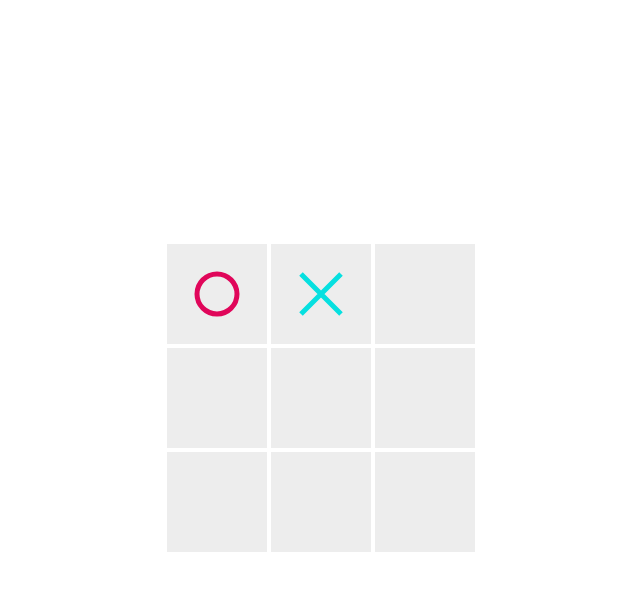
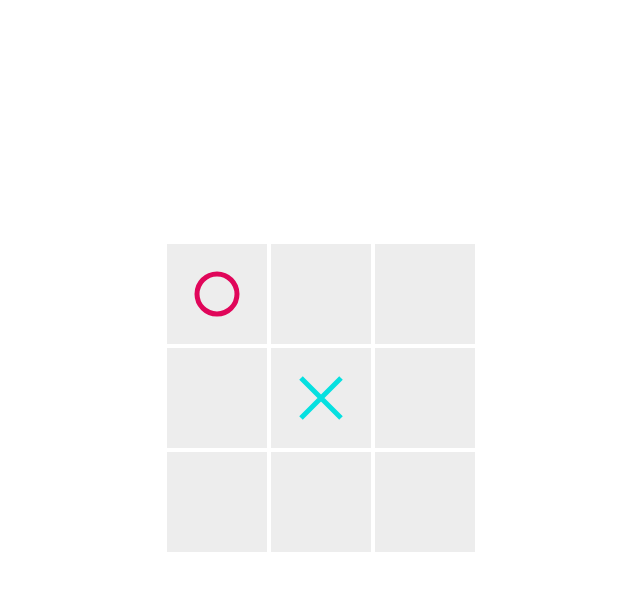
Before and after one commit to ihsavru/tic-tac-toe, a plain HTML site: page index.html in a window 1280 px wide. Both pictures are taken after a click on the element 525 px from the left and 294 px from the top of the page. Shown: the whole page, without its empty margins (308-948 px from the left). Drawn offline with nearby package versions, Linux system fonts and the light colour scheme.

Commit message:
Added minimax

```diff
--- /dev/null
+++ b/ai.js
@@ -0,0 +1,163 @@
+var board = [0,1,2,3,4,5,6,7,8];
+var humanPlayer = 'O', aiPlayer = 'X';
+
+function reloadGame(){
+    board = [0,1,2,3,4,5,6,7,8];
+    $('canvas').each(function(){
+        var x = parseInt($(this).attr('id'));
+        var c = document.getElementById(x);
+        var ctx=c.getContext('2d');
+        ctx.clearRect(0,0,100,100);
+    })
+
+}
+
+function checkWinner(){
+	for(var i=0;i<9;i+=3){
+	    if( board[i] === board[i+1] && board[i+1] === board[i+2]){
+            if(board[i] === aiPlayer )
+                return 10;
+            else
+                return -10;
+        }
+
+	}
+
+    for(var i=0;i<3;i++){
+		if( board[i] === board[i+3] && board[i+3] === board[i+6]){
+            if(board[i] === aiPlayer )
+                return 10;
+            else
+                return -10;
+        }
+    }
+
+	if( board[0] === board[4] && board[4] === board[8]){
+        if(board[0] === aiPlayer )
+                return 10;
+            else
+                return -10;
+    }
+	if( board[2] === board[4] && board[4] === board[6]){
+        if(board[2] === aiPlayer )
+                return 10;
+            else
+                return -10;
+    }
+	else
+		return 0;
+}
+
+function emptySpots(){
+	availSpots = [];
+	for(var i = 0; i < 9; i++){
+		if(board[i] !== 'X' && board[i] !== 'O')
+			availSpots.push(board[i]);
+	}
+	return availSpots;
+}
+
+function minimax(isMax,depth){
+	var score = checkWinner();
+    if(score === 10 || score === -10)
+        return score;
+    var movesLeft = emptySpots();
+    if(movesLeft.length === 0)
+        return 0;
+    if(isMax){
+        var best = -1000;
+        for(var i = 0; i < 9; i++){
+            if(board[i] !== 'X' && board[i] !== 'O'){
+                board[i] = aiPlayer;
+                best = Math.max(best,minimax(false,depth + 1))
+                board[i] = i;
+            }
+        }
+    return best;
+    }
+    if(!isMax){
+        var best = 1000;
+        for(var i = 0; i < 9; i++){
+            if(board[i] !== 'X' && board[i] !== 'O'){
+                board[i] = humanPlayer;
+                best = Math.min(best,minimax(true,depth + 1))
+                board[i] = i;
+            }
+        }
+    return best;
+    }
+
+}
+
+function drawO(x){
+    var c = document.getElementById(x);
+    var ctx = c.getContext('2d');
+    ctx.beginPath();
+    ctx.arc(50, 50, 20 ,0, 2*Math.PI, false);
+    ctx.lineWidth=5;
+    ctx.strokeStyle='#e0065a';
+    ctx.stroke();
+    board[x] = humanPlayer;
+}
+
+function drawX(a){
+    var c2 = document.getElementById(a);
+    var ctx2 = c2.getContext('2d');
+    ctx2.beginPath();
+    ctx2.moveTo(30, 30);
+    ctx2.lineTo(70, 70);
+    ctx2.stroke();
+    ctx2.moveTo(70, 30);
+    ctx2.lineTo(30, 70);
+    ctx2.lineWidth=5;
+    ctx2.strokeStyle='#06e0e0';
+    ctx2.stroke();
+    board[a] = aiPlayer;
+}
+
+function findBestMove(){
+	var bestVal = -1000;
+	var bestMove = -1;
+	for(var i = 0; i < 9; i++){
+		if(board[i] !== 'X' && board[i] !== 'O'){
+			board[i] = player;
+			var moveVal = minimax(false,0);
+			board[i] = i;
+			if(moveVal > bestVal){
+				bestMove = i;
+				bestVal = moveVal;
+			}
+		}
+	}
+	return bestMove;
+}
+
+$(function(){
+	$('.container > canvas').click(function(){
+		var x = parseInt($(this).attr('id'));
+		if(board[x] !== 'X' && board[x] !== 'O'){
+			drawO(x);
+            var result = checkWinner();
+            if(result === -10){
+                alert("You won!");
+                reloadGame();
+            }
+            if(result === 0 && emptySpots().length === 0){
+                alert("It's a tie!");
+                reloadGame();
+            }
+			player = aiPlayer;
+			var bMove = findBestMove();
+			drawX(bMove);
+            result = checkWinner();
+            if(result === 10){
+                alert("Computer won!");
+                reloadGame();
+            }
+            if(result === 0 && emptySpots().length === 0){
+                alert("It's a tie!");
+                reloadGame();
+            }
+		}
+	})
+})
--- a/index.html
+++ b/index.html
@@ -4,7 +4,7 @@
 <head>
     <link rel='stylesheet' href='ttt.css'>
     <script src="https://ajax.googleapis.com/ajax/libs/jquery/3.2.1/jquery.min.js"></script>
-    <script src='ttt.js'></script>
+    <script src='ai.js'></script>
 </head>
 
 <body>
--- a/ttt.js
+++ /dev/null
@@ -1,153 +0,0 @@
-
-var player = 1,turn=0;
-var board = [0,0,0,0,0,0,0,0,0];
-
-function reloadGame(){
-	player = 1,turn=0;
-    board = [ 0,0,0,0,0,0,0,0,0];
-    $('canvas').each(function(){
-    	var x = parseInt($(this).attr('id'));
-    	var c = document.getElementById(x);
-    	var ctx=c.getContext('2d');
-    	ctx.clearRect(0,0,100,100);
-    })
-
-}
-
-function checkWinner(){
-	for(var i=0;i<9;i+=3){
-	    if( board[i] === board[i+1] && board[i+1] === board[i+2] && board[i]!=0)
-		    return board[i];
-	}
-
-    for(var i=0;i<3;i++){
-		if( board[i] === board[i+3] && board[i+3] === board[i+6] && board[i+3]!==0)
-			return board[i];
-    }
-
-	if( board[0] === board[4] && board[4] === board[8] && board[0]!==0)
-		return board[0];
-	if( board[2] === board[4] && board[4] === board[6] && board[2]!==0)
-		return board[2];
-	else if(turn===9)
-		return 0;
-	else
-		return false;
-}
-function drawX(a){
-    var c2 = document.getElementById(a);
-    var ctx2 = c2.getContext('2d');
-    ctx2.beginPath();
-    ctx2.moveTo(30, 30);
-    ctx2.lineTo(70, 70);
-    ctx2.stroke();
-    ctx2.moveTo(70, 30);
-    ctx2.lineTo(30, 70);
-    ctx2.lineWidth=5;
-    ctx2.strokeStyle='#06e0e0';
-    ctx2.stroke();
-    board[a] = 2;
-    turn++;
-}
-function ai(){
-    for(var i=0;i<9;i+=3){
-        if( (board[i] === board[i+1] && board[i] != 0) || (board[i+1] === board[i+2] && board[i+1] != 0) || (board[i] === board[i+2] && board[i] != 0) ){
-            if(board[i] === 0){
-                drawX(i);
-                return false;
-            }
-            else if(board[i+1] === 0){
-                drawX(i+1);
-                return false;
-            }
-            else if(board[i+2] === 0){
-                drawX(i+2);
-                return false;
-            }
-        }
-    }
-    for(var i=0;i<3;i++){
-        if( (board[i] === board[i+3] && board[i] != 0)|| (board[i+3] === board[i+6] && board[i+3] != 0)|| (board[i] === board[i+6] && board[i] != 0)){
-            if(board[i] === 0){
-                drawX(i);
-                return false;
-            }
-            else if(board[i+3] === 0){
-                drawX(i+3);
-                return false;
-            }
-            else if(board[i+6] === 0){
-                drawX(i+6);
-                return false;
-            }
-        }
-    }
-    if( (board[0] === board[4] && board[0] != 0) || (board[4] === board[8] && board[4] != 0) || ( board[0] === board[8] && board[0] != 0)){
-        if(board[0] === 0){
-            drawX(0);
-            return false;
-        }
-        else if(board[4] === 0){
-            drawX(4);
-            return false;
-        }
-        else if(board[8] === 0){
-            drawX(8);
-            return false;
-        }
-    }
-    if( (board[2] === board[4] && board[2] !== 0) || (board[4] === board[6] && board[4] !== 0)||  (board[2] === board[6] && board[2] !== 0)){
-        if(board[2] === 0){
-            drawX(2);
-            return false;
-        }
-        else if(board[4] === 0){
-            drawX(4);
-            return false;
-        }
-        else if(board[6] === 0){
-            drawX(6);
-            return false;
-        }
-    }
-    for(var i=0;i<9;i++){
-        if(board[i] === 0){
-            drawX(i);
-            break;
-        }
-    }
-}
-
-$(function(){
-	$('.container > canvas').click(function(){
-        var x = parseInt($(this).attr('id'));
-        if(board[x]===0){
-            board[x] = 1;
-            turn++;
-            var c = document.getElementById(x);
-            var ctx = c.getContext('2d');
-            ctx.beginPath();
-            ctx.arc(50, 50, 20 ,0, 2*Math.PI, false);
-            ctx.lineWidth=5;
-            ctx.strokeStyle='#e0065a';
-            ctx.stroke();
-            var result = checkWinner();
-            if(!result && turn<9){
-                ai();
-                console.log(board);
-                result = checkWinner();
-            }
-            else{
-                if(result === 1)
-                    alert('You won!');
-                else if( result === 2)
-                    alert('Computer won!');
-                else if( result === 0)
-                    alert('It is a tie!');
-                if(confirm('Do you want to play again?')){
-                    reloadGame();
-                }
-            }
-        }
-	})
-})
```
